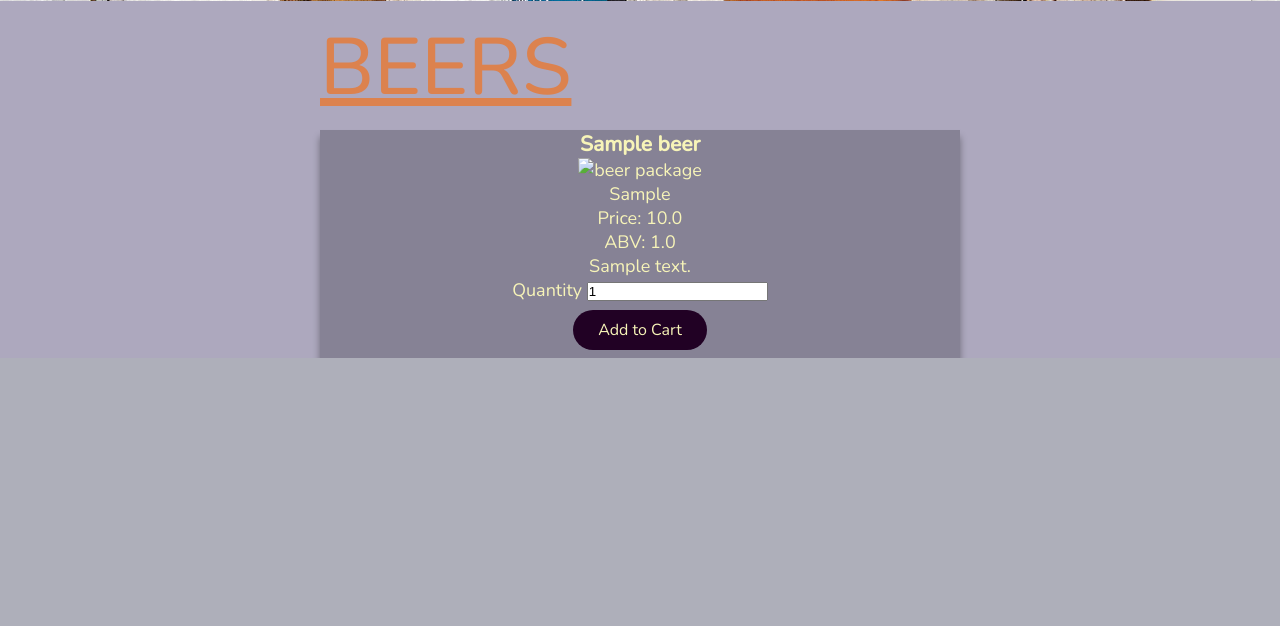
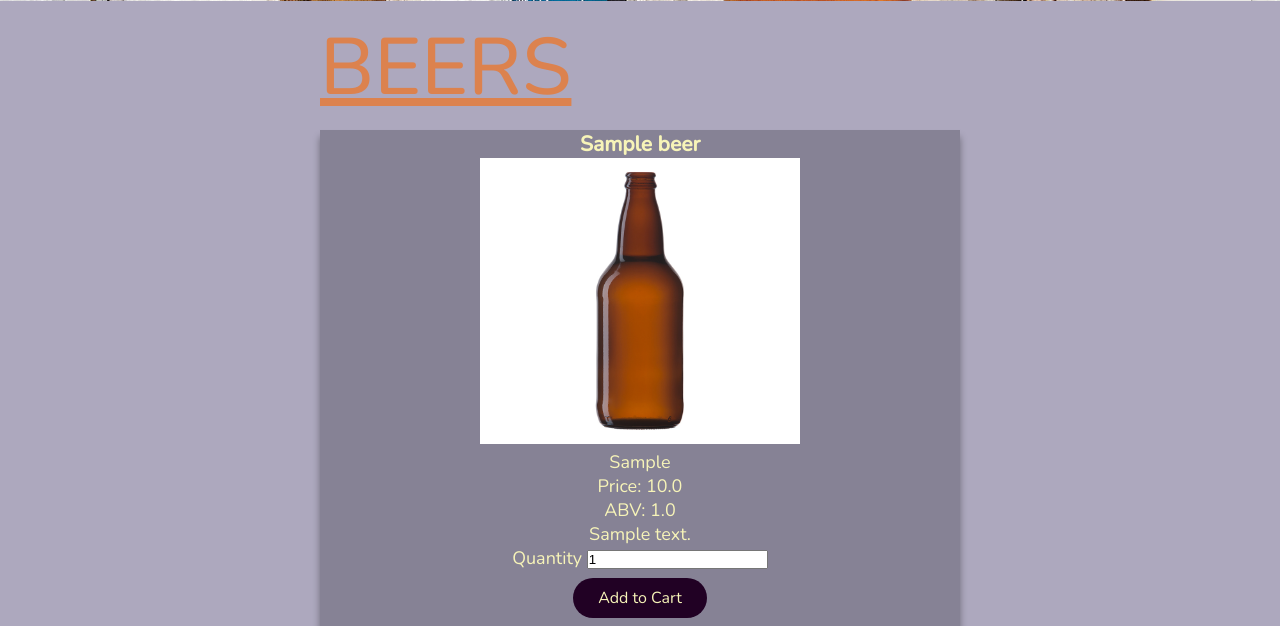
Before and after one commit to jtompkins415/capstone-1-provisions, a Flask app: page /provisions/shop in a window 1280 px wide. Shown: the part 819-1445 px from the top of the page. Before the commit the page ends 1177 px from the top, so only its background shows below. Run offline with Flask 3, Linux system fonts and the light colour scheme; tables that the repository leaves empty hold one stand-in row (values such as "Sample post").

Commit message:
change image to genaric bottle

```diff
--- a/templates/shop-home.html
+++ b/templates/shop-home.html
@@ -13,7 +13,7 @@
 {% for beer in beers %}
 <div class="product-description" data-name="{{beer.beer_name}}}" data-price="{{beer.price}}">
     <h3 class="product-name">{{beer.beer_name}}</h3>
-        <img src="{{beer.pic_url}}" alt="beer package">
+        <img src="../static/images/generaic-btl.jpeg" alt="beer package" width="50%">
         <p class="product-brewery">{{beer.brewery}}</p>
         <p class="product-price">Price: {{beer.price}}</p>
         <p class="product-abv">ABV: {{beer.abv}}</p>
```
